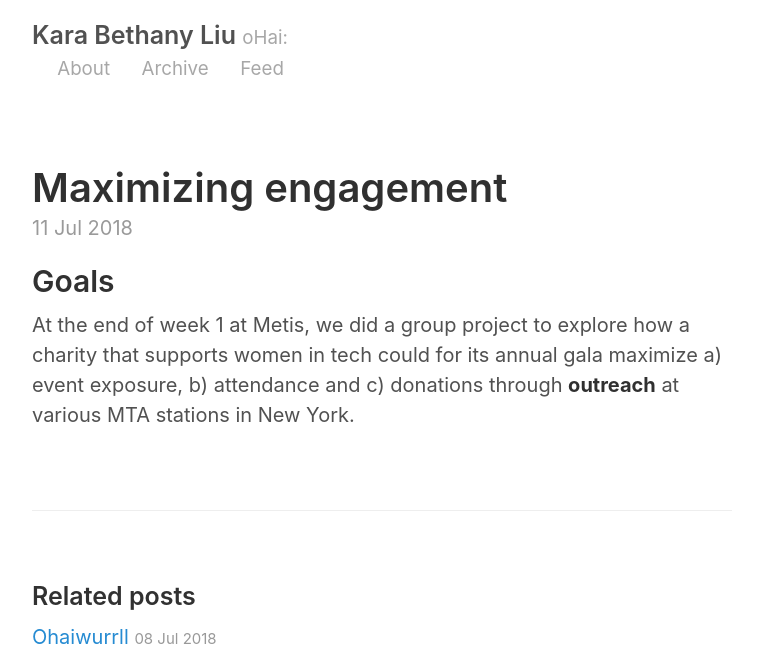
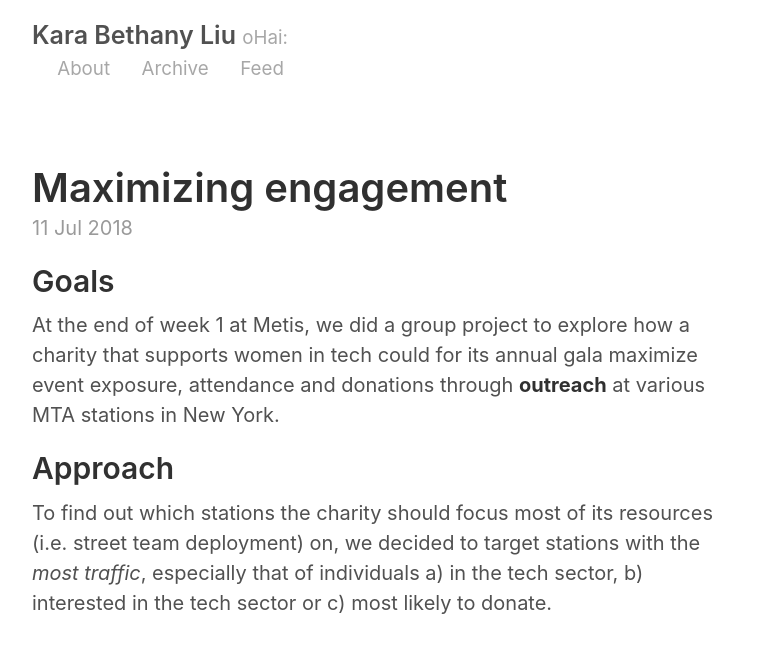
Before and after one commit to Karawkz/Karawkz, a Jekyll site: the page built from _posts/2018-07-11-Maximizing Engagement.md, in a window 1280 px wide. Shown: the top 650 px of the page, without its empty margins (258-1021 px from the left). Built offline with Jekyll 4.4.1, drawn with Linux system fonts in a browser that asks for light colours; our own code applies the rules of GitHub Pages for plain Markdown files; some of the changed text lies outside the part shown.

Commit message:
Update 2018-07-11-Maximizing Engagement.md

```diff
--- a/_posts/2018-07-11-Maximizing Engagement.md
+++ b/_posts/2018-07-11-Maximizing Engagement.md
@@ -1,2 +1,11 @@
 ## Goals
-At the end of week 1 at Metis, we did a group project to explore how a charity that supports women in tech could for its annual gala maximize a) event exposure, b) attendance and c) donations through **outreach** at various MTA stations in New York.
+At the end of week 1 at Metis, we did a group project to explore how a charity that supports women in tech could for its annual gala maximize event exposure, attendance and donations through **outreach** at various MTA stations in New York.
+
+## Approach
+To find out which stations the charity should focus most of its resources (i.e. street team deployment) on, we decided to target stations with the *most traffic*, especially that of individuals a) in the tech sector, b) interested in the tech sector or c) most likely to donate.
+
+### Stations with Most Traffic
+
+![MTA Traffic](https://github.com/Karawkz/karawkz.github.io/blob/master/MTAtraffic.png?raw=true)
+
+### a) Individuals in Tech
```
